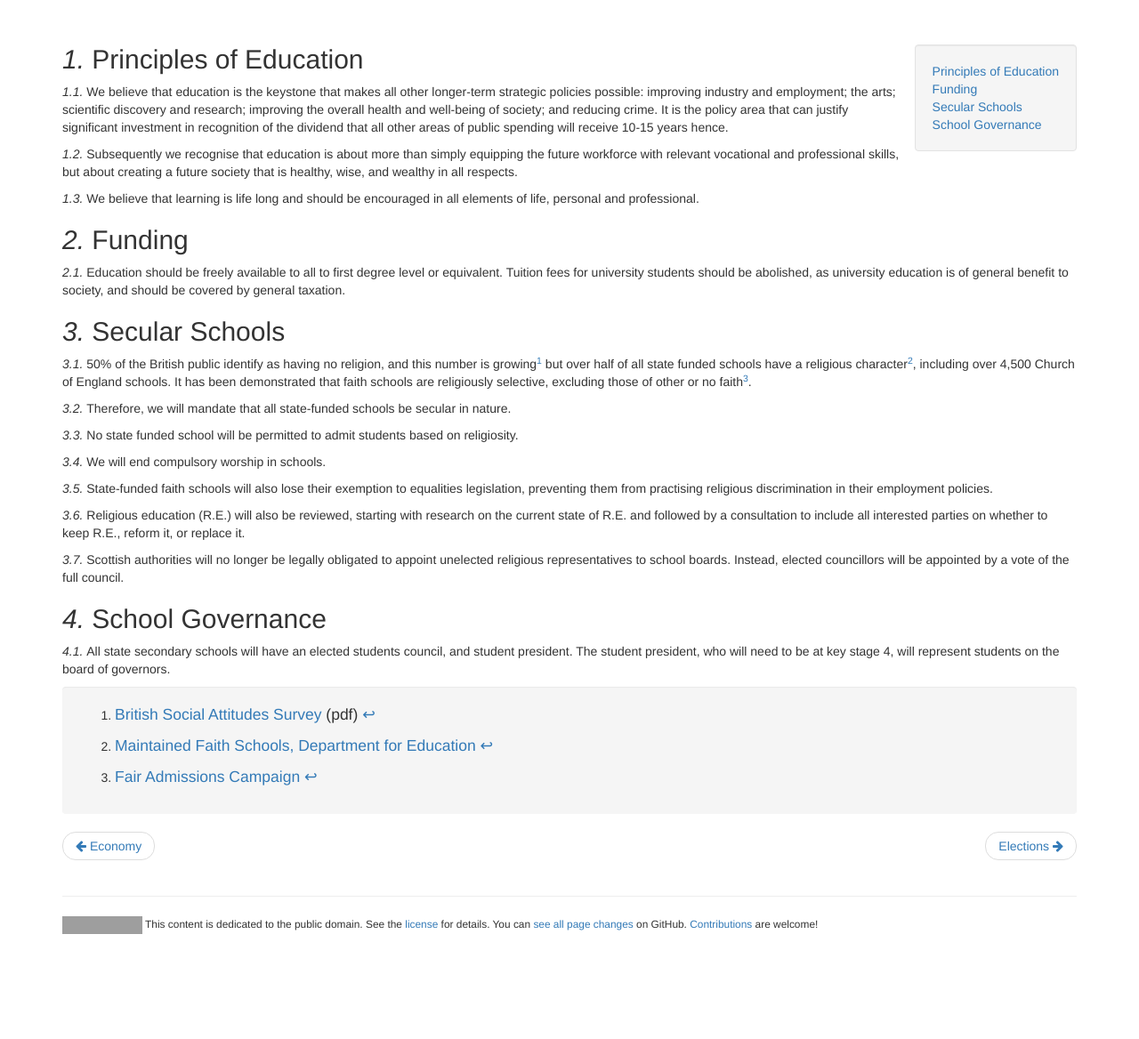
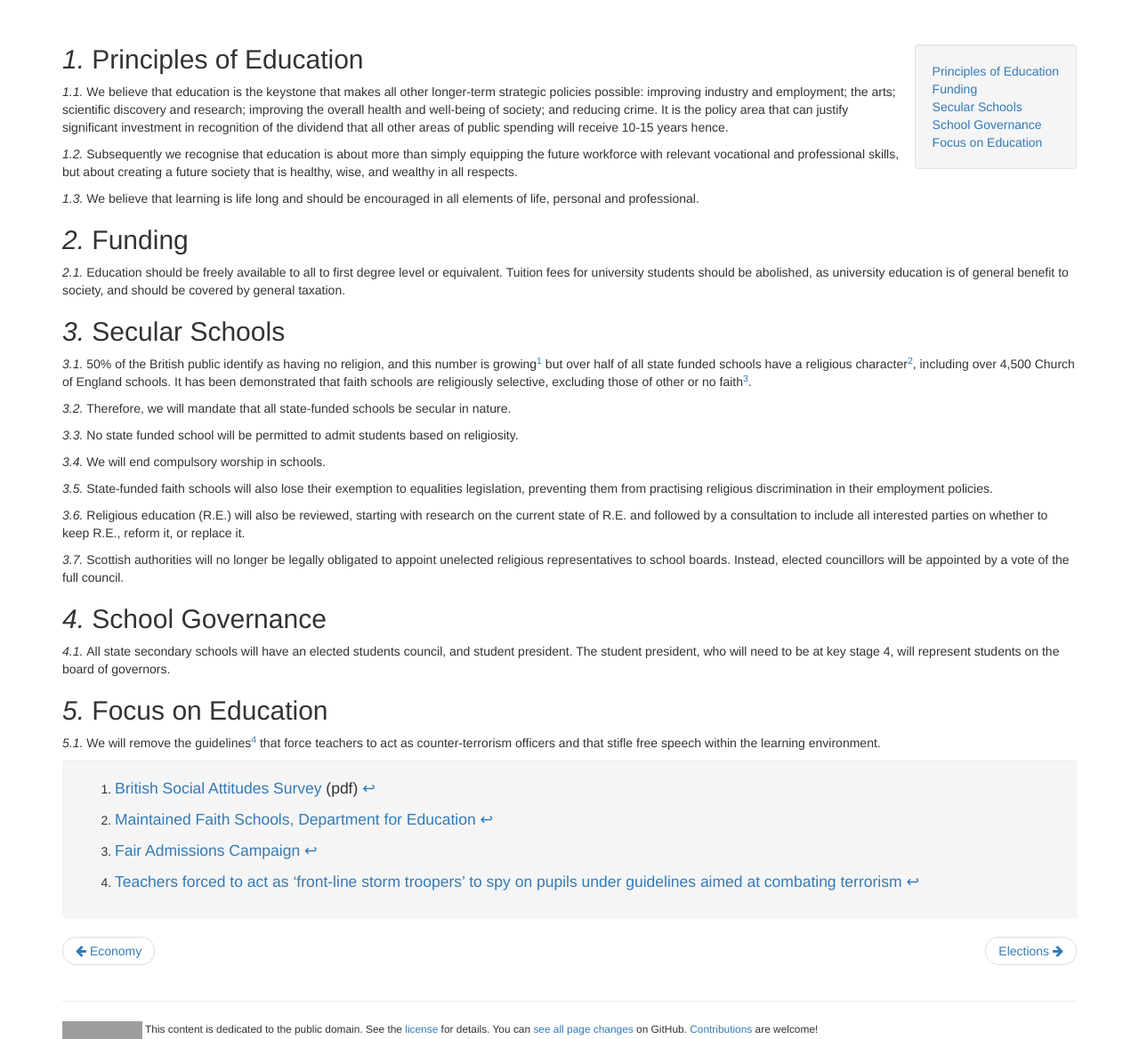
Before and after one commit to openpolitics/manifesto, a Jekyll site: the page built from manifesto/education.md, in a window 1280 px wide and 1398 px high. Shown: the part 230-1398 px from the top of the window at 89% size. Built offline with Jekyll 4.4.1, drawn with Linux system fonts in a browser that asks for light colours; nearby versions of some CDN libraries; grey boxes are pictures that could not be loaded.

Commit message:
Teachers are educators, not counter-terrorism police

```diff
--- a/manifesto/education.md
+++ b/manifesto/education.md
@@ -37,6 +37,11 @@ Scottish authorities will no longer be legally obligated to appoint unelected re
 
 All state secondary schools will have an elected students council, and student president. The student president, who will need to be at key stage 4, will represent students on the board of governors.
 
+## Focus on Education
+
+We will remove the guidelines[^4] that force teachers to act as counter-terrorism officers and that stifle free speech within the learning environment.
+
 [^1]: [British Social Attitudes Survey](http://ir2.flife.de/data/natcen-social-research/igb_html/pdf/chapters/BSA28_12Religion.pdf) (pdf)
 [^2]: [Maintained Faith Schools, Department for Education](https://www.gov.uk/government/publications/maintained-faith-schools/maintained-faith-schools)
 [^3]: [Fair Admissions Campaign](http://fairadmissions.org.uk/groundbreaking-new-research-maps-the-segregating-impact-of-faith-school-admissions/)
+[^4]: [Teachers forced to act as 'front-line storm troopers' to spy on pupils under guidelines aimed at combating terrorism](http://www.independent.co.uk/news/education/education-news/teachers-forced-to-act-as-frontline-storm-troopers-to-spy-on-pupils-under-guidelines-aimed-at-combating-terrorism-10158043.html)
```
